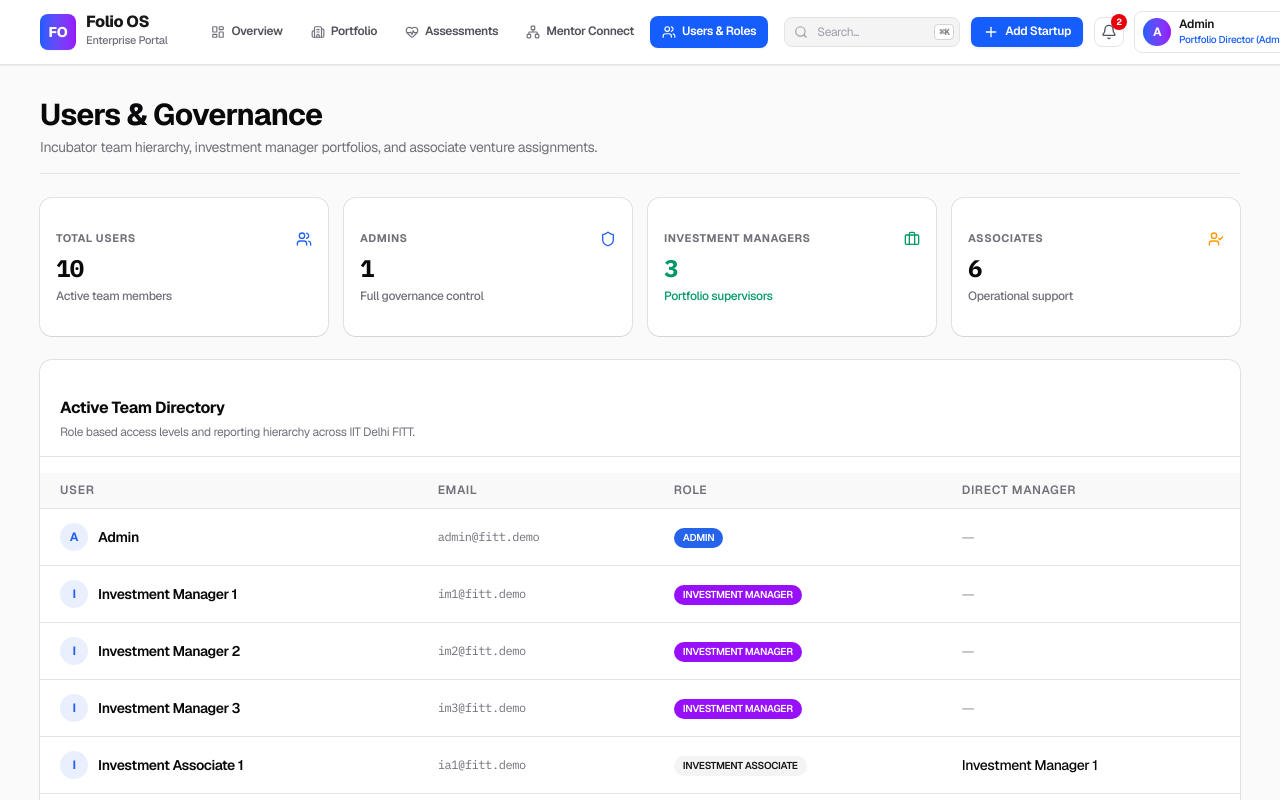
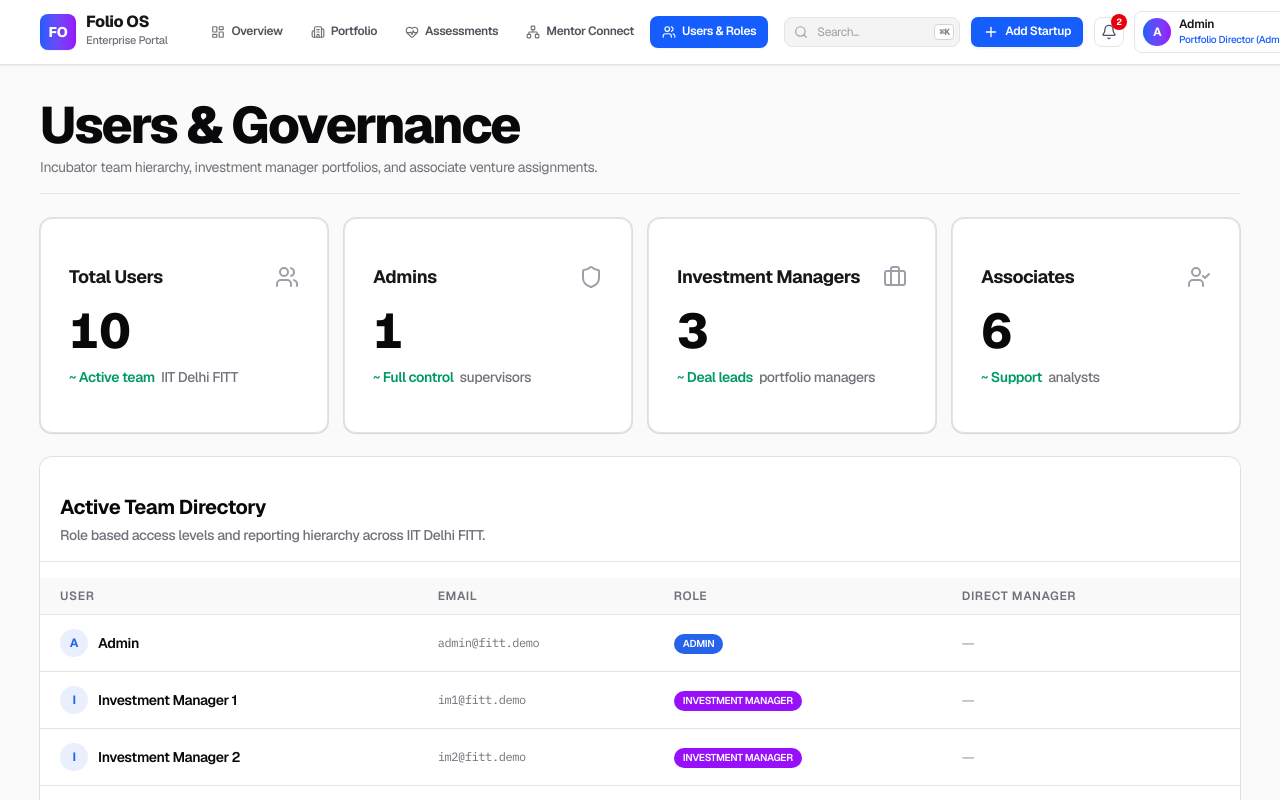
Before and after one commit to 04rishabhgupta/IncubatorPortfolioHealth, a Next.js app: page /admin/users in a window 1280 px wide. Shown: the top 800 px of the page. Built offline with nearby package versions, Linux system fonts and the light colour scheme.

Commit message:
style: elevate card headings and metric typography across all pages

```diff
--- a/src/app/(authenticated)/admin/users/page.tsx
+++ b/src/app/(authenticated)/admin/users/page.tsx
@@ -3,6 +3,7 @@
 import { users } from '@/data/seed/users';
 import { Badge } from '@/components/ui/badge';
 import { Card, CardContent, CardHeader, CardTitle, CardDescription } from '@/components/ui/card';
+import { StatCard } from '@/components/ui/stat-card';
 import {
   Table,
   TableBody,
@@ -23,7 +24,9 @@ export default function AdminUsersPage() {
       {/* Top Banner */}
       <div className="flex flex-col sm:flex-row sm:items-center sm:justify-between pb-4 border-b border-border gap-4">
         <div>
-          <h1 className="text-2xl sm:text-3xl font-bold text-foreground tracking-tight">Users & Governance</h1>
+          <h1 className="heading-display text-foreground tracking-tight" style={{ fontSize: 'var(--type-display)' }}>
+            Users & Governance
+          </h1>
           <p className="text-xs sm:text-sm text-muted-foreground mt-1">
             Incubator team hierarchy, investment manager portfolios, and associate venture assignments.
           </p>
@@ -32,49 +35,34 @@ export default function AdminUsersPage() {
 
       {/* Role Distribution Metric Strip */}
       <div className="grid grid-cols-2 sm:grid-cols-4 gap-4">
-        <Card className="shadow-2xs">
-          <CardContent className="p-4">
-            <div className="flex items-center justify-between text-muted-foreground mb-1">
-              <span className="text-[11px] font-bold uppercase tracking-wider text-muted-foreground">Total Users</span>
-              <Users className="h-4 w-4 text-primary" />
-            </div>
-            <div className="text-2xl font-bold text-foreground font-mono tracking-tight">{users.length}</div>
-            <span className="text-xs text-muted-foreground font-medium block mt-1">Active team members</span>
-          </CardContent>
-        </Card>
-
-        <Card className="shadow-2xs">
-          <CardContent className="p-4">
-            <div className="flex items-center justify-between text-muted-foreground mb-1">
-              <span className="text-[11px] font-bold uppercase tracking-wider text-muted-foreground">Admins</span>
-              <Shield className="h-4 w-4 text-primary" />
-            </div>
-            <div className="text-2xl font-bold text-foreground font-mono tracking-tight">{adminCount}</div>
-            <span className="text-xs text-muted-foreground font-medium block mt-1">Full governance control</span>
-          </CardContent>
-        </Card>
-
-        <Card className="shadow-2xs">
-          <CardContent className="p-4">
-            <div className="flex items-center justify-between text-muted-foreground mb-1">
-              <span className="text-[11px] font-bold uppercase tracking-wider text-muted-foreground">Investment Managers</span>
-              <Briefcase className="h-4 w-4 text-emerald-600" />
-            </div>
-            <div className="text-2xl font-bold text-emerald-600 font-mono tracking-tight">{imCount}</div>
-            <span className="text-xs text-emerald-600 font-medium block mt-1">Portfolio supervisors</span>
-          </CardContent>
-        </Card>
-
-        <Card className="shadow-2xs">
-          <CardContent className="p-4">
-            <div className="flex items-center justify-between text-muted-foreground mb-1">
-              <span className="text-[11px] font-bold uppercase tracking-wider text-muted-foreground">Associates</span>
-              <UserCheck className="h-4 w-4 text-amber-500" />
-            </div>
-            <div className="text-2xl font-bold text-foreground font-mono tracking-tight">{iaCount}</div>
-            <span className="text-xs text-muted-foreground font-medium block mt-1">Operational support</span>
-          </CardContent>
-        </Card>
+        <StatCard
+          title="Total Users"
+          value={users.length}
+          icon={Users}
+          trend="~ Active team"
+          subtitle="IIT Delhi FITT"
+        />
+        <StatCard
+          title="Admins"
+          value={adminCount}
+          icon={Shield}
+          trend="~ Full control"
+          subtitle="supervisors"
+        />
+        <StatCard
+          title="Investment Managers"
+          value={imCount}
+          icon={Briefcase}
+          trend="~ Deal leads"
+          subtitle="portfolio managers"
+        />
+        <StatCard
+          title="Associates"
+          value={iaCount}
+          icon={UserCheck}
+          trend="~ Support"
+          subtitle="analysts"
+        />
       </div>
 
       {/* Users Table */}
--- a/src/app/(authenticated)/mentor-connect/page.tsx
+++ b/src/app/(authenticated)/mentor-connect/page.tsx
@@ -208,7 +208,9 @@ export default function MentorConnectPage() {
       <div className="flex flex-col sm:flex-row sm:items-center sm:justify-between pb-4 border-b border-[#E4E4E7] gap-4">
         <div>
           <div className="flex items-center gap-2">
-            <h1 className="text-2xl sm:text-3xl font-extrabold text-zinc-900 tracking-tight">Mentor Connect</h1>
+            <h1 className="heading-display text-zinc-900 tracking-tight" style={{ fontSize: 'var(--type-display)' }}>
+              Mentor Connect
+            </h1>
             <Badge className="bg-[#2563EB] text-white text-[10px]">2-Way Request & Response</Badge>
           </div>
           <p className="text-xs sm:text-sm text-zinc-500 mt-1">
--- a/src/app/(authenticated)/submissions/page.tsx
+++ b/src/app/(authenticated)/submissions/page.tsx
@@ -123,7 +123,9 @@ export default function SubmissionsPage() {
       {/* Header Banner */}
       <div className="flex flex-col sm:flex-row sm:items-center sm:justify-between pb-4 border-b border-[#E4E4E7] gap-4">
         <div>
-          <h1 className="text-2xl sm:text-3xl font-extrabold text-zinc-900 tracking-tight">Founder Submissions</h1>
+          <h1 className="heading-display text-zinc-900 tracking-tight" style={{ fontSize: 'var(--type-display)' }}>
+            Founder Submissions
+          </h1>
           <p className="text-xs sm:text-sm text-zinc-500 mt-1">
             Review monthly MIS uploads, financial accounts, and track pending compliance data requests.
           </p>
--- a/src/components/ui/card.tsx
+++ b/src/components/ui/card.tsx
@@ -37,7 +37,7 @@ function CardTitle({ className, ...props }: React.ComponentProps<"div">) {
     <div
       data-slot="card-title"
       className={cn(
-        "font-heading text-base leading-snug font-medium group-data-[size=sm]/card:text-sm",
+        "font-heading text-lg sm:text-xl leading-snug font-bold tracking-tight text-zinc-950 group-data-[size=sm]/card:text-base",
         className
       )}
       {...props}
@@ -49,7 +49,7 @@ function CardDescription({ className, ...props }: React.ComponentProps<"div">) {
   return (
     <div
       data-slot="card-description"
-      className={cn("text-sm text-muted-foreground", className)}
+      className={cn("text-xs sm:text-sm text-zinc-500 font-medium", className)}
       {...props}
     />
   )
```
Also changed, not shown: src/components/fitt/fitt.module.css (+17 -16 lines).
